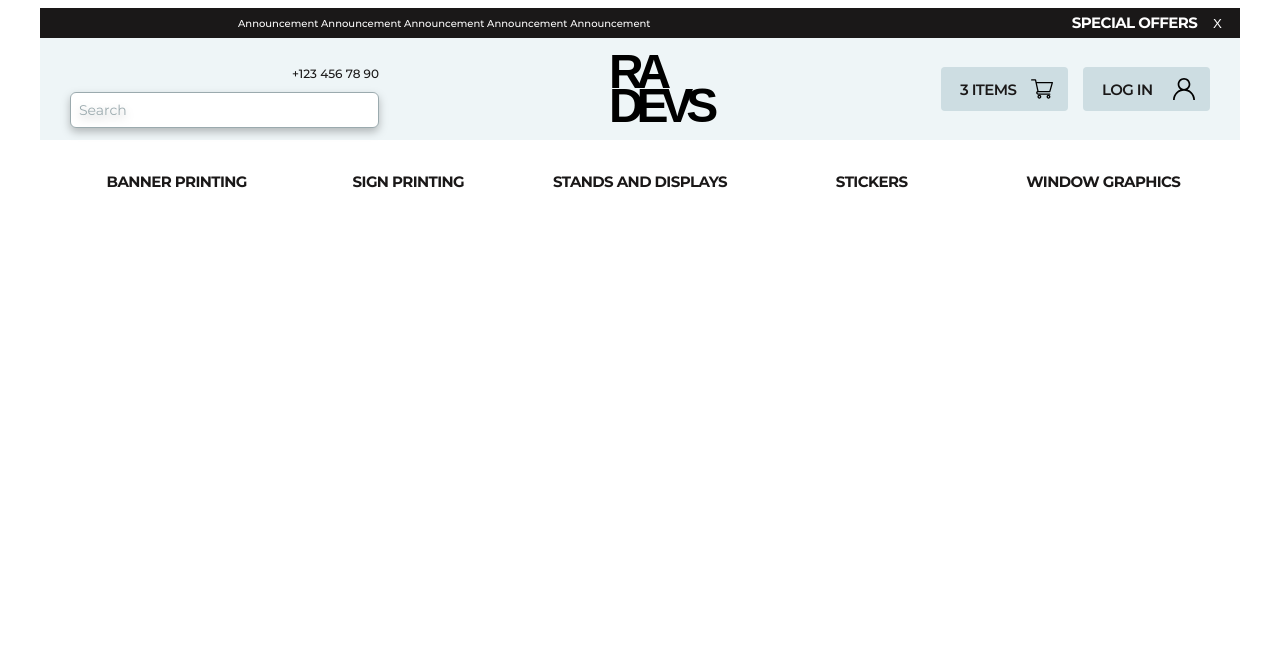
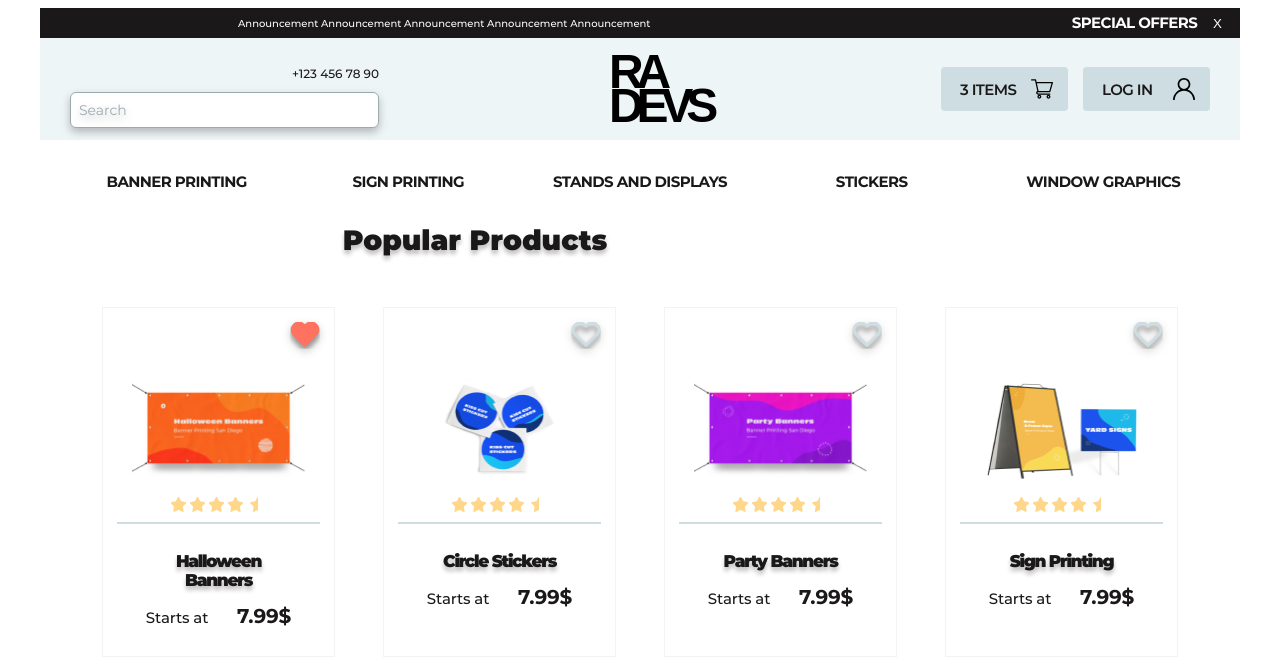
Before and after one commit to vadym-liubych/shop, a website built with webpack: page src/index.html in a window 1280 px wide. Built offline with nearby package versions, Linux system fonts and the light colour scheme.

Commit message:
add cards section

```diff
--- a/src/index.html
+++ b/src/index.html
@@ -19,7 +19,6 @@
             <button class="header__top-offer-close">X</button>
           </div>
         </section>
-
         <section class="header__hero">
           <div class="hero">
             <span class="hero__tel"> +123 456 78 90 </span>
@@ -48,7 +47,6 @@
             </button>
           </div>
         </section>
-
         <section class="header__nav">
           <nav class="nav">
             <ul class="nav__list">
@@ -74,5 +72,113 @@
         </section>
       </div>
     </header>
+    <main class="main">
+      <h2 class="catalog__title">Popular Products</h2>
+      <div class="catalog">
+        <div class="catalog__card card">
+          <div class="card__favorite-section">
+            <button class="card__favorite card__favorite--active"></button>
+          </div>
+          <img
+            class="card__img"
+            alt="halloween-banners"
+            src="./img/halloween-banners.jpg"
+          />
+          <div class="card__rating">
+            <div class="stars stars--active-star">
+              <div class="stars__star stars__star--active"></div>
+              <div class="stars__star stars__star--active"></div>
+              <div class="stars__star stars__star--active"></div>
+              <div class="stars__star stars__star--active"></div>
+              <div class="stars__star"></div>
+            </div>
+          </div>
+          <hr class="card__hr" />
+          <h2 class="card__title">
+            Halloween <br />
+            Banners
+          </h2>
+          <div class="card__price-container">
+            <span class="card__price-label">Starts at</span>
+            <span class="card__price-value"> 7.99$ </span>
+          </div>
+        </div>
+        <div class="catalog__card card">
+          <div class="card__favorite-section">
+            <button class="card__favorite"></button>
+          </div>
+          <img
+            class="card__img"
+            alt="Circle Stickers"
+            src="./img/stickers.png"
+          />
+          <div class="card__rating">
+            <div class="stars stars--active-star">
+              <div class="stars__star stars__star--active"></div>
+              <div class="stars__star stars__star--active"></div>
+              <div class="stars__star stars__star--active"></div>
+              <div class="stars__star stars__star--active"></div>
+              <div class="stars__star"></div>
+            </div>
+          </div>
+          <hr class="card__hr" />
+          <h2 class="card__title">Circle Stickers</h2>
+          <div class="card__price-container">
+            <span class="card__price-label">Starts at</span>
+            <span class="card__price-value"> 7.99$ </span>
+          </div>
+        </div>
+        <div class="catalog__card card">
+          <div class="card__favorite-section">
+            <button class="card__favorite"></button>
+          </div>
+          <img
+            class="card__img"
+            alt="party-banners"
+            src="./img/party-banners.png"
+          />
+          <div class="card__rating">
+            <div class="stars stars--active-star">
+              <div class="stars__star stars__star--active"></div>
+              <div class="stars__star stars__star--active"></div>
+              <div class="stars__star stars__star--active"></div>
+              <div class="stars__star stars__star--active"></div>
+              <div class="stars__star"></div>
+            </div>
+          </div>
+          <hr class="card__hr" />
+          <h2 class="card__title">Party Banners</h2>
+          <div class="card__price-container">
+            <span class="card__price-label">Starts at</span>
+            <span class="card__price-value"> 7.99$ </span>
+          </div>
+        </div>
+        <div class="catalog__card card">
+          <div class="card__favorite-section">
+            <button class="card__favorite"></button>
+          </div>
+          <img
+            class="card__img"
+            alt="sign-printing"
+            src="./img/sign-printing.png"
+          />
+          <div class="card__rating">
+            <div class="stars stars--active-star">
+              <div class="stars__star stars__star--active"></div>
+              <div class="stars__star stars__star--active"></div>
+              <div class="stars__star stars__star--active"></div>
+              <div class="stars__star stars__star--active"></div>
+              <div class="stars__star"></div>
+            </div>
+          </div>
+          <hr class="card__hr" />
+          <h2 class="card__title">Sign Printing</h2>
+          <div class="card__price-container">
+            <span class="card__price-label">Starts at</span>
+            <span class="card__price-value"> 7.99$ </span>
+          </div>
+        </div>
+      </div>
+    </main>
   </body>
 </html>
--- a/src/scss/_fonts.scss
+++ b/src/scss/_fonts.scss
@@ -27,6 +27,13 @@
 }
 
 @font-face {
+  font-family: "Montserrat";
+  src: url("/fonts/Montserrat/Montserrat-Black.ttf");
+  font-weight: 900;
+  font-style: normal;
+}
+
+@font-face {
   font-family: "Intro-black";
   src: url("/fonts/IntroBlack/Intro-black.ttf");
   font-weight: 900;
--- /dev/null
+++ b/src/scss/blocks/_card.scss
@@ -0,0 +1,78 @@
+.card {
+  width: 203px;
+  height: 320px;
+  padding: 14px;
+  border: 1px solid #f3f3f3;
+
+  &__favorite {
+    width: 30px;
+    height: 30px;
+    border: none;
+    background: transparent;
+    background-image: url(../img/icons/heart.svg);
+    background-repeat: no-repeat;
+    background-position: center;
+    filter: drop-shadow(0px 4px 4px rgba(0, 0, 0, 0.25));
+    cursor: pointer;
+
+    &--active {
+      background-image: url(../img/icons/heart-active.svg);
+    }
+
+    &-section {
+      text-align: right;
+    }
+  }
+
+  &__img {
+    display: block;
+    width: 173px;
+    height: 126px;
+    margin: 10px auto 6px;
+    cursor: pointer;
+  }
+
+  &__title {
+    font-family: $font, serif;
+    margin-bottom: 14px;
+    text-align: center;
+    font-weight: 900;
+    font-size: 17px;
+    line-height: 19px;
+    letter-spacing: -0.08em;
+    color: $black;
+    text-shadow: 0px 4px 4px rgba(0, 0, 0, 0.25);
+  }
+
+  &__rating {
+    display: flex;
+    justify-content: center;
+    align-items: center;
+    margin-bottom: 10px;
+  }
+
+  &__hr {
+    border: 1.00163px solid #cddde2;
+    margin-bottom: 28px;
+  }
+
+  &__price-container {
+    font-family: $font, serif;
+    font-weight: 500;
+    display: flex;
+    justify-content: space-evenly;
+    align-items: baseline;
+    font-size: 15px;
+    line-height: 22px;
+    letter-spacing: -0.01em;
+    color: $black;
+  }
+
+  &__price-value {
+    font-family: $font, serif;
+    font-weight: 700;
+    font-size: 20px;
+    line-height: 24px;
+    color: $black;
+  }
+}
--- /dev/null
+++ b/src/scss/blocks/_catalog.scss
@@ -0,0 +1,35 @@
+.catalog {
+  display: flex;
+  justify-content: center;
+  align-items: center;
+  flex-wrap: wrap;
+  max-width: 1200px;
+  margin: auto;
+
+  @media (min-width: 1023px) {
+    flex-wrap: nowrap;
+  }
+
+  &__title {
+    position: relative;
+    max-width: 1200px;
+    font-family: $font;
+    font-weight: 900;
+    font-size: 24px;
+    line-height: 34px;
+    color: $black;
+    text-align: center;
+    text-shadow: 0px 4px 4px rgba(0, 0, 0, 0.25);
+
+    @media (min-width: 1024px) {
+      padding-right: 330px;
+      margin: 0 auto;
+      font-size: 28px;
+    }
+  }
+
+  &__card {
+    margin: 0 24px;
+    margin-top: 50px;
+  }
+}
--- /dev/null
+++ b/src/scss/blocks/_stars.scss
@@ -0,0 +1,19 @@
+$starsCount: 3;
+
+.stars {
+  display: flex;
+
+  &__star {
+    background-image: url(../img/icons/star.svg);
+    background-repeat: no-repeat;
+    height: 15px;
+    width: 15px;
+    margin-right: 4px;
+    background-position: center;
+    cursor: pointer;
+
+    &--active {
+      background-image: url(../img/icons/star-active.svg);
+    }
+  }
+}
--- a/src/scss/main.scss
+++ b/src/scss/main.scss
@@ -3,7 +3,9 @@
 
 @import "blocks/nav";
 @import "blocks/header";
-
+@import "blocks/stars";
+@import "blocks/card";
+@import "blocks/catalog";
 
 @import "~slick-carousel/slick/slick.scss";
 @import "~slick-carousel/slick/slick-theme.css";
```
Also changed, not shown: src/fonts/Montserrat/Montserrat-Black.ttf (added), src/img/halloween-banners.jpg (added), src/img/icons/heart-active.svg (added), src/img/icons/heart.svg (added), src/img/icons/star-active.svg (added), src/img/icons/star.svg (added), src/img/party-banners.png (added), src/img/sign-printing.png (added), src/img/stickers.png (added).
